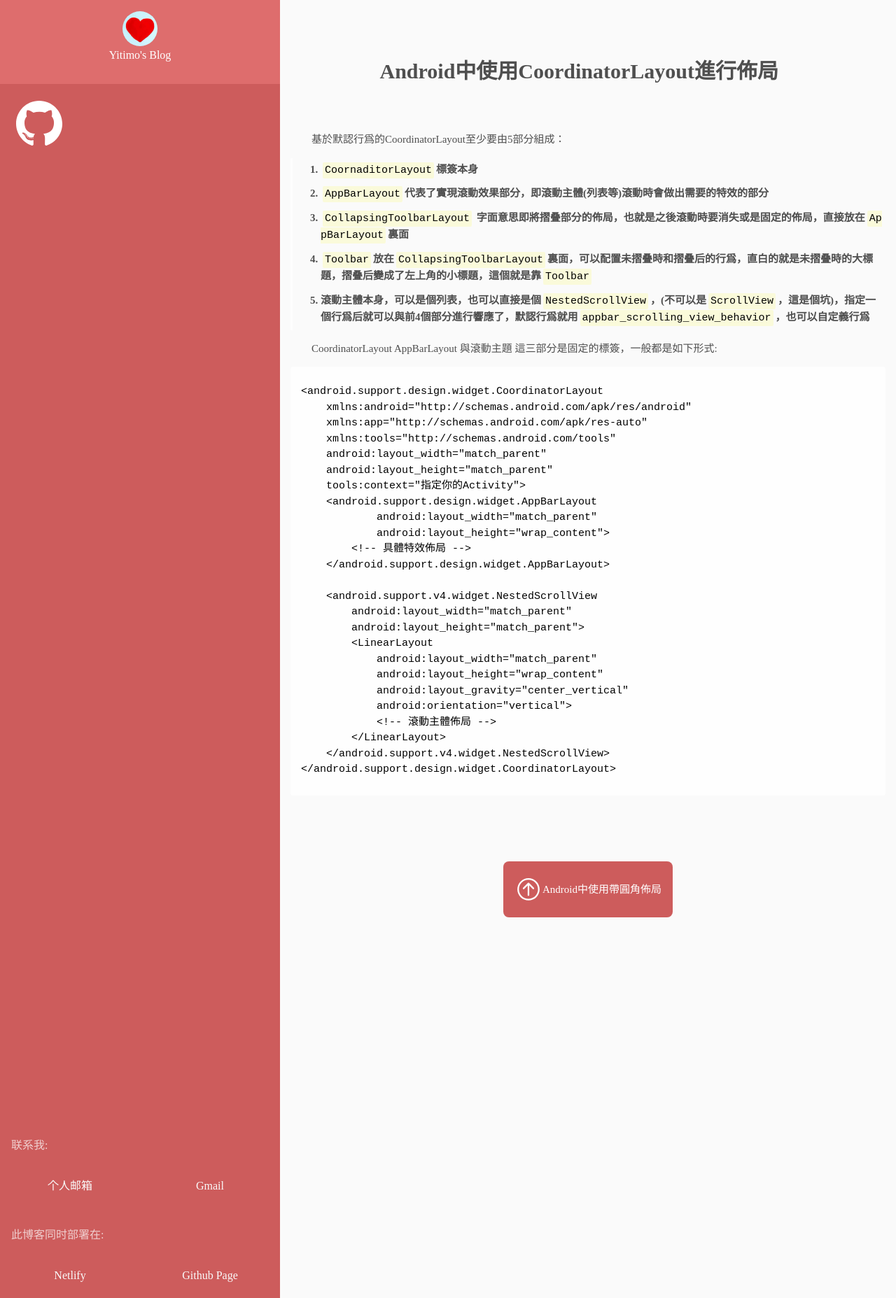
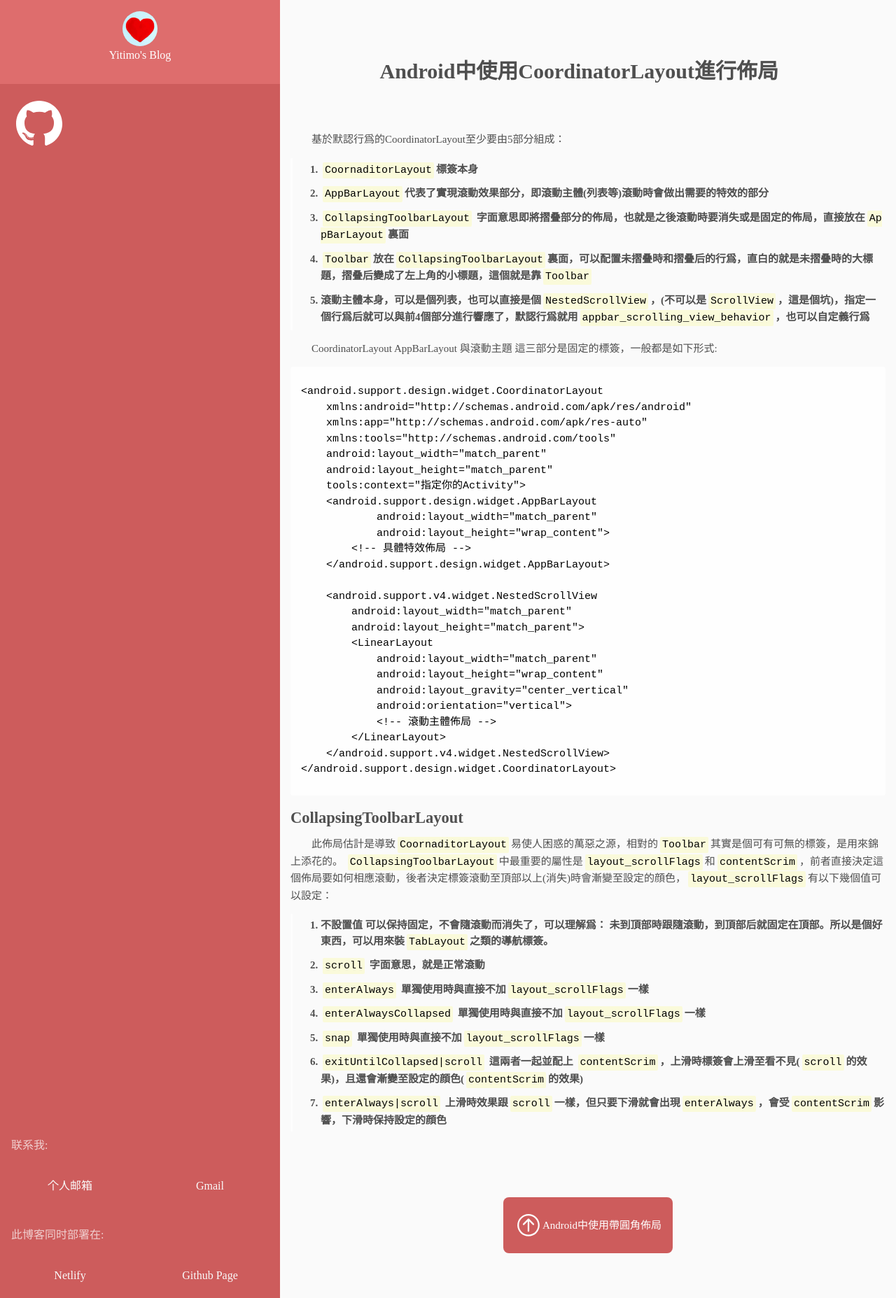
Before and after one commit to yitimo/yitimo.github.io, a Jekyll site: the page built from _posts/2018-08-07-android-coordinator-layout.md, in a window 1280 px wide. Shown: the whole page at 70% size. Built offline with Jekyll 4.4.1, drawn with Linux system fonts in a browser that asks for light colours; comment, search, counter and statistics services are not loaded.

Commit message:
update post

````diff
--- a/_posts/2018-08-07-android-coordinator-layout.md
+++ b/_posts/2018-08-07-android-coordinator-layout.md
@@ -48,3 +48,16 @@ CoordinatorLayout AppBarLayout 與滾動主題 這三部分是固定的標簽，
     </android.support.v4.widget.NestedScrollView>
 </android.support.design.widget.CoordinatorLayout>
 ```
+
+## CollapsingToolbarLayout
+
+此佈局估計是導致``CoornaditorLayout``易使人困惑的萬惡之源，相對的``Toolbar``其實是個可有可無的標簽，是用來錦上添花的。
+``CollapsingToolbarLayout``中最重要的屬性是``layout_scrollFlags``和``contentScrim``，前者直接決定這個佈局要如何相應滾動，後者決定標簽滾動至頂部以上(消失)時會漸變至設定的顔色，``layout_scrollFlags``有以下幾個值可以設定：
+
+1. 不設置值 可以保持固定，不會隨滾動而消失了，可以理解爲： 未到頂部時跟隨滾動，到頂部后就固定在頂部。所以是個好東西，可以用來裝``TabLayout``之類的導航標簽。
+2. ``scroll`` 字面意思，就是正常滾動
+3. ``enterAlways`` 單獨使用時與直接不加``layout_scrollFlags``一樣
+4. ``enterAlwaysCollapsed`` 單獨使用時與直接不加``layout_scrollFlags``一樣
+5. ``snap`` 單獨使用時與直接不加``layout_scrollFlags``一樣
+6. ``exitUntilCollapsed|scroll`` 這兩者一起並配上 ``contentScrim``，上滑時標簽會上滑至看不見(``scroll``的效果)，且還會漸變至設定的顔色(``contentScrim``的效果)
+7. ``enterAlways|scroll`` 上滑時效果跟``scroll``一樣，但只要下滑就會出現``enterAlways``，會受``contentScrim``影響，下滑時保持設定的顔色
````
